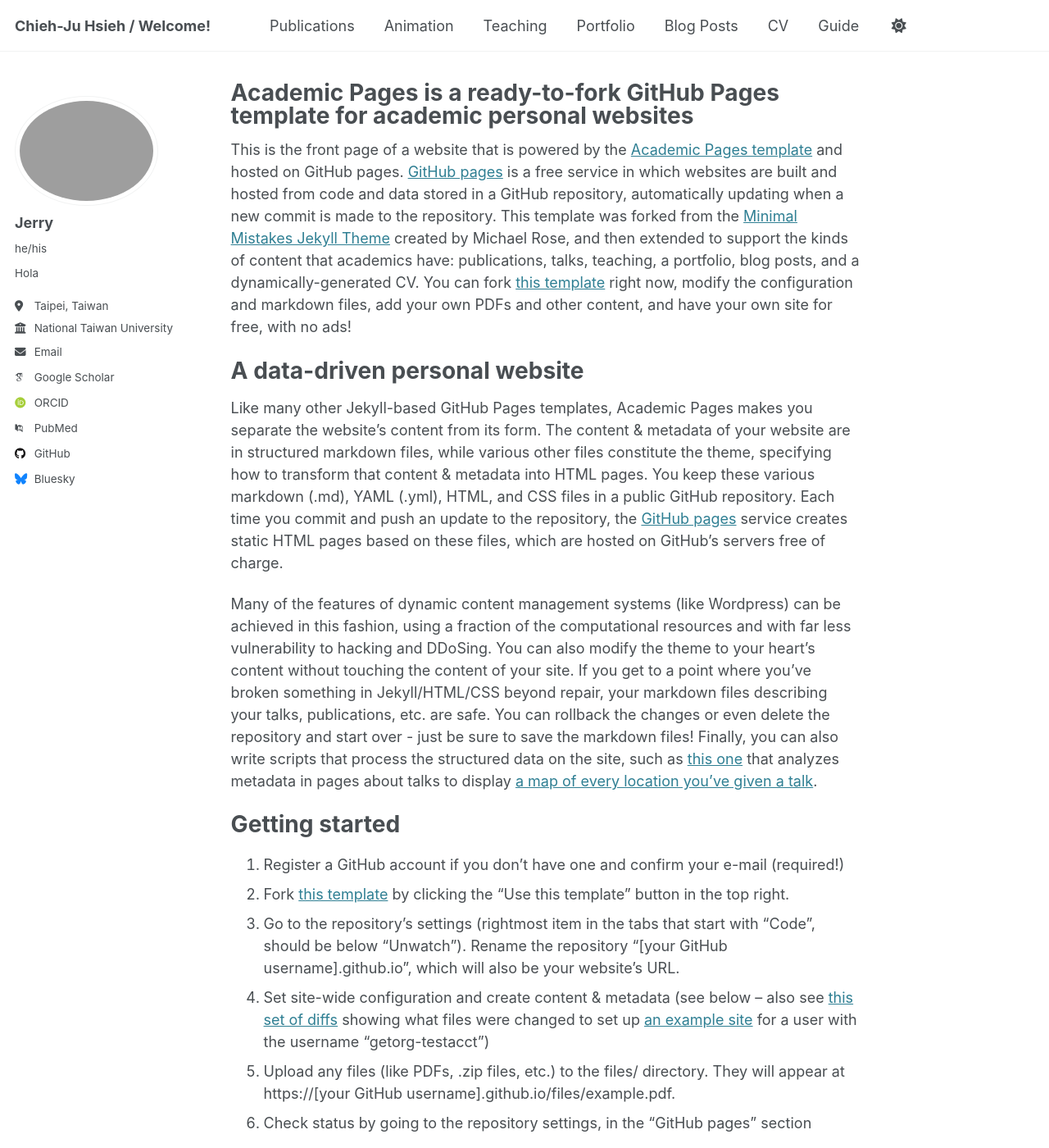
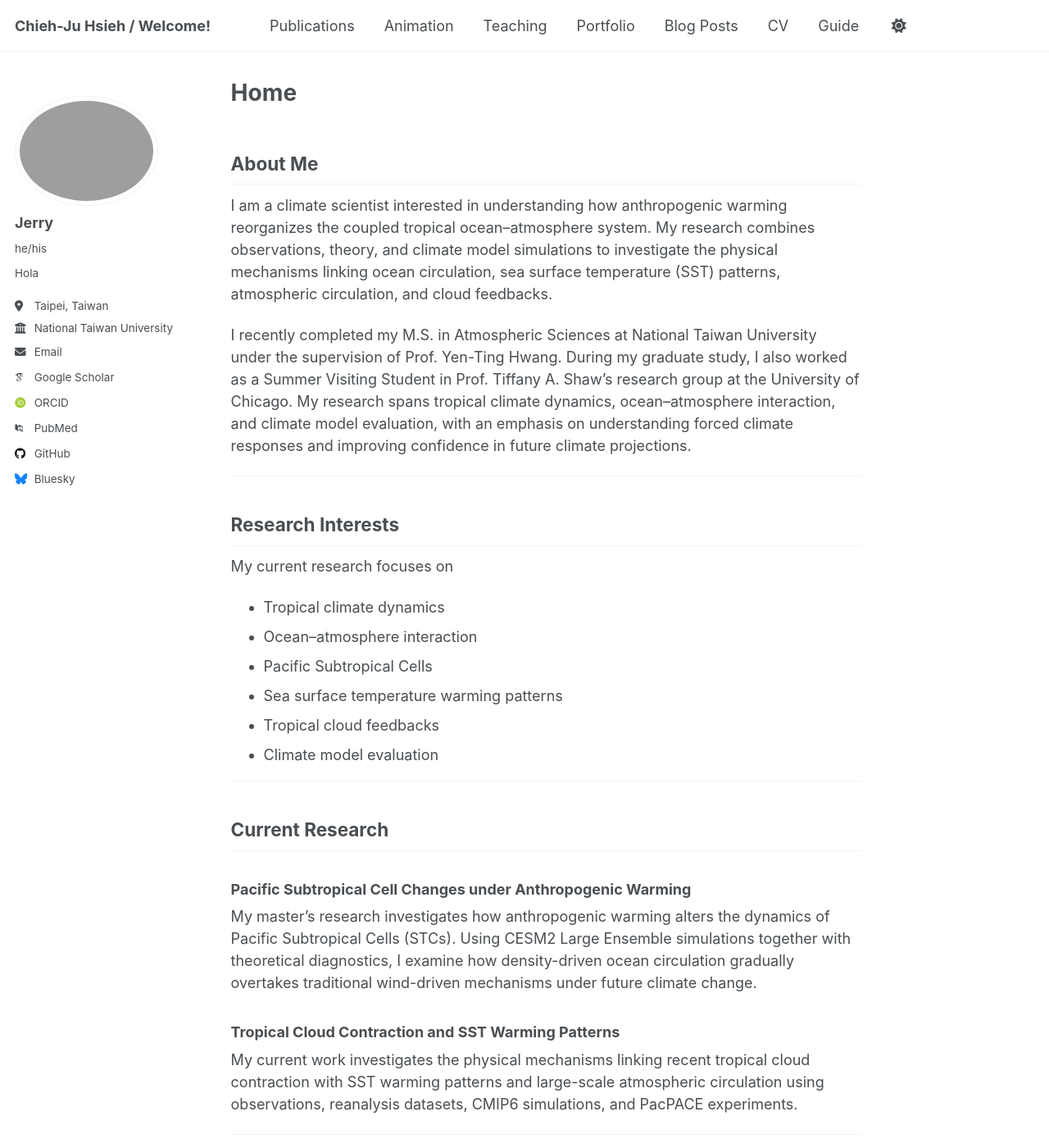
Before and after one commit to CJ-Hsieh/CJ-Hsieh.github.io, a Jekyll site: the page built from _pages/about.md, in a window 1280 px wide and 1400 px high. Shown: the whole window at 82% size. Built offline with Jekyll 4.4.1, drawn with Linux system fonts in a browser that asks for light colours; some web fonts are replaced; some of the changed text lies outside the part shown.

Commit message:
Revise about page with personal research details
Updated the title and content of the about page to reflect personal research interests and background.

```diff
--- a/_pages/about.md
+++ b/_pages/about.md
@@ -1,49 +1,51 @@
 ---
 permalink: /
-title: "Academic Pages is a ready-to-fork GitHub Pages template for academic personal websites"
+title: "Home"
 author_profile: true
 redirect_from:
   - /about/
   - /about.html
 ---
 
-This is the front page of a website that is powered by the [Academic Pages template](https://github.com/academicpages/academicpages.github.io) and hosted on GitHub pages. [GitHub pages](https://pages.github.com) is a free service in which websites are built and hosted from code and data stored in a GitHub repository, automatically updating when a new commit is made to the repository. This template was forked from the [Minimal Mistakes Jekyll Theme](https://mmistakes.github.io/minimal-mistakes/) created by Michael Rose, and then extended to support the kinds of content that academics have: publications, talks, teaching, a portfolio, blog posts, and a dynamically-generated CV. You can fork [this template](https://github.com/academicpages/academicpages.github.io) right now, modify the configuration and markdown files, add your own PDFs and other content, and have your own site for free, with no ads!
+## About Me
 
-A data-driven personal website
-======
-Like many other Jekyll-based GitHub Pages templates, Academic Pages makes you separate the website's content from its form. The content & metadata of your website are in structured markdown files, while various other files constitute the theme, specifying how to transform that content & metadata into HTML pages. You keep these various markdown (.md), YAML (.yml), HTML, and CSS files in a public GitHub repository. Each time you commit and push an update to the repository, the [GitHub pages](https://pages.github.com/) service creates static HTML pages based on these files, which are hosted on GitHub's servers free of charge.
+I am a climate scientist interested in understanding how anthropogenic warming reorganizes the coupled tropical ocean–atmosphere system. My research combines observations, theory, and climate model simulations to investigate the physical mechanisms linking ocean circulation, sea surface temperature (SST) patterns, atmospheric circulation, and cloud feedbacks.
 
-Many of the features of dynamic content management systems (like Wordpress) can be achieved in this fashion, using a fraction of the computational resources and with far less vulnerability to hacking and DDoSing. You can also modify the theme to your heart's content without touching the content of your site. If you get to a point where you've broken something in Jekyll/HTML/CSS beyond repair, your markdown files describing your talks, publications, etc. are safe. You can rollback the changes or even delete the repository and start over - just be sure to save the markdown files! Finally, you can also write scripts that process the structured data on the site, such as [this one](https://github.com/academicpages/academicpages.github.io/blob/master/talkmap.ipynb) that analyzes metadata in pages about talks to display [a map of every location you've given a talk](https://academicpages.github.io/talkmap.html).
+I recently completed my M.S. in Atmospheric Sciences at National Taiwan University under the supervision of Prof. Yen-Ting Hwang. During my graduate study, I also worked as a Summer Visiting Student in Prof. Tiffany A. Shaw's research group at the University of Chicago. My research spans tropical climate dynamics, ocean–atmosphere interaction, and climate model evaluation, with an emphasis on understanding forced climate responses and improving confidence in future climate projections.
 
-Getting started
-======
-1. Register a GitHub account if you don't have one and confirm your e-mail (required!)
-1. Fork [this template](https://github.com/academicpages/academicpages.github.io) by clicking the "Use this template" button in the top right.
-1. Go to the repository's settings (rightmost item in the tabs that start with "Code", should be below "Unwatch"). Rename the repository "[your GitHub username].github.io", which will also be your website's URL.
-1. Set site-wide configuration and create content & metadata (see below -- also see [this set of diffs](http://archive.is/3TPas) showing what files were changed to set up [an example site](https://getorg-testacct.github.io) for a user with the username "getorg-testacct")
-1. Upload any files (like PDFs, .zip files, etc.) to the files/ directory. They will appear at https://[your GitHub username].github.io/files/example.pdf.
-1. Check status by going to the repository settings, in the "GitHub pages" section
+---
 
-Site-wide configuration
-------
-The main configuration file for the site is in the base directory in [_config.yml](https://github.com/academicpages/academicpages.github.io/blob/master/_config.yml), which defines the content in the sidebars and other site-wide features. You will need to replace the default variables with ones about yourself and your site's github repository. The configuration file for the top menu is in [_data/navigation.yml](https://github.com/academicpages/academicpages.github.io/blob/master/_data/navigation.yml). For example, if you don't have a portfolio or blog posts, you can remove those items from that navigation.yml file to remove them from the header.
+## Research Interests
 
-Create content & metadata
-------
-For site content, there is one markdown file for each type of content, which are stored in directories like _publications, _talks, _posts, _teaching, or _pages. For example, each talk is a markdown file in the [_talks directory](https://github.com/academicpages/academicpages.github.io/tree/master/_talks). At the top of each markdown file is structured data in YAML about the talk, which the theme will parse to do lots of cool stuff. The same structured data about a talk is used to generate the list of talks on the [Talks page](https://academicpages.github.io/talks), each [individual page](https://academicpages.github.io/talks/2012-03-01-talk-1) for specific talks, the talks section for the [CV page](https://academicpages.github.io/cv), and the [map of places you've given a talk](https://academicpages.github.io/talkmap.html) (if you run this [python file](https://github.com/academicpages/academicpages.github.io/blob/master/talkmap.py) or [Jupyter notebook](https://github.com/academicpages/academicpages.github.io/blob/master/talkmap.ipynb), which creates the HTML for the map based on the contents of the _talks directory).
+My current research focuses on
 
-**Markdown generator**
+- Tropical climate dynamics
+- Ocean–atmosphere interaction
+- Pacific Subtropical Cells
+- Sea surface temperature warming patterns
+- Tropical cloud feedbacks
+- Climate model evaluation
 
-The repository includes [a set of Jupyter notebooks](https://github.com/academicpages/academicpages.github.io/tree/master/markdown_generator
-) that converts a CSV containing structured data about talks or presentations into individual markdown files that will be properly formatted for the Academic Pages template. The sample CSVs in that directory are the ones I used to create my own personal website at stuartgeiger.com. My usual workflow is that I keep a spreadsheet of my publications and talks, then run the code in these notebooks to generate the markdown files, then commit and push them to the GitHub repository.
+---
 
-How to edit your site's GitHub repository
-------
-Many people use a git client to create files on their local computer and then push them to GitHub's servers. If you are not familiar with git, you can directly edit these configuration and markdown files directly in the github.com interface. Navigate to a file (like [this one](https://github.com/academicpages/academicpages.github.io/blob/master/_talks/2012-03-01-talk-1.md) and click the pencil icon in the top right of the content preview (to the right of the "Raw | Blame | History" buttons). You can delete a file by clicking the trashcan icon to the right of the pencil icon. You can also create new files or upload files by navigating to a directory and clicking the "Create new file" or "Upload files" buttons.
+## Current Research
 
-Example: editing a markdown file for a talk
-![Editing a markdown file for a talk](/images/editing-talk.png)
+### Pacific Subtropical Cell Changes under Anthropogenic Warming
 
-For more info
-------
-More info about configuring Academic Pages can be found in [the guide](https://academicpages.github.io/markdown/), the [growing wiki](https://github.com/academicpages/academicpages.github.io/wiki), and you can always [ask a question on GitHub](https://github.com/academicpages/academicpages.github.io/discussions). The [guides for the Minimal Mistakes theme](https://mmistakes.github.io/minimal-mistakes/docs/configuration/) (which this theme was forked from) might also be helpful.
+My master's research investigates how anthropogenic warming alters the dynamics of Pacific Subtropical Cells (STCs). Using CESM2 Large Ensemble simulations together with theoretical diagnostics, I examine how density-driven ocean circulation gradually overtakes traditional wind-driven mechanisms under future climate change.
+
+### Tropical Cloud Contraction and SST Warming Patterns
+
+My current work investigates the physical mechanisms linking recent tropical cloud contraction with SST warming patterns and large-scale atmospheric circulation using observations, reanalysis datasets, CMIP6 simulations, and PacPACE experiments.
+
+---
+
+## Research Vision
+
+A central question motivating my research is:
+
+> **How does anthropogenic warming reorganize tropical ocean–atmosphere interactions, and how do these changes shape future climate patterns?**
+
+Rather than studying individual components of the climate system in isolation, I aim to understand how ocean circulation, SST patterns, clouds, and atmospheric dynamics interact to produce the observed and projected responses of the tropical climate system.
+
+I hope this website provides an overview of my research, publications, and presentations.
```
